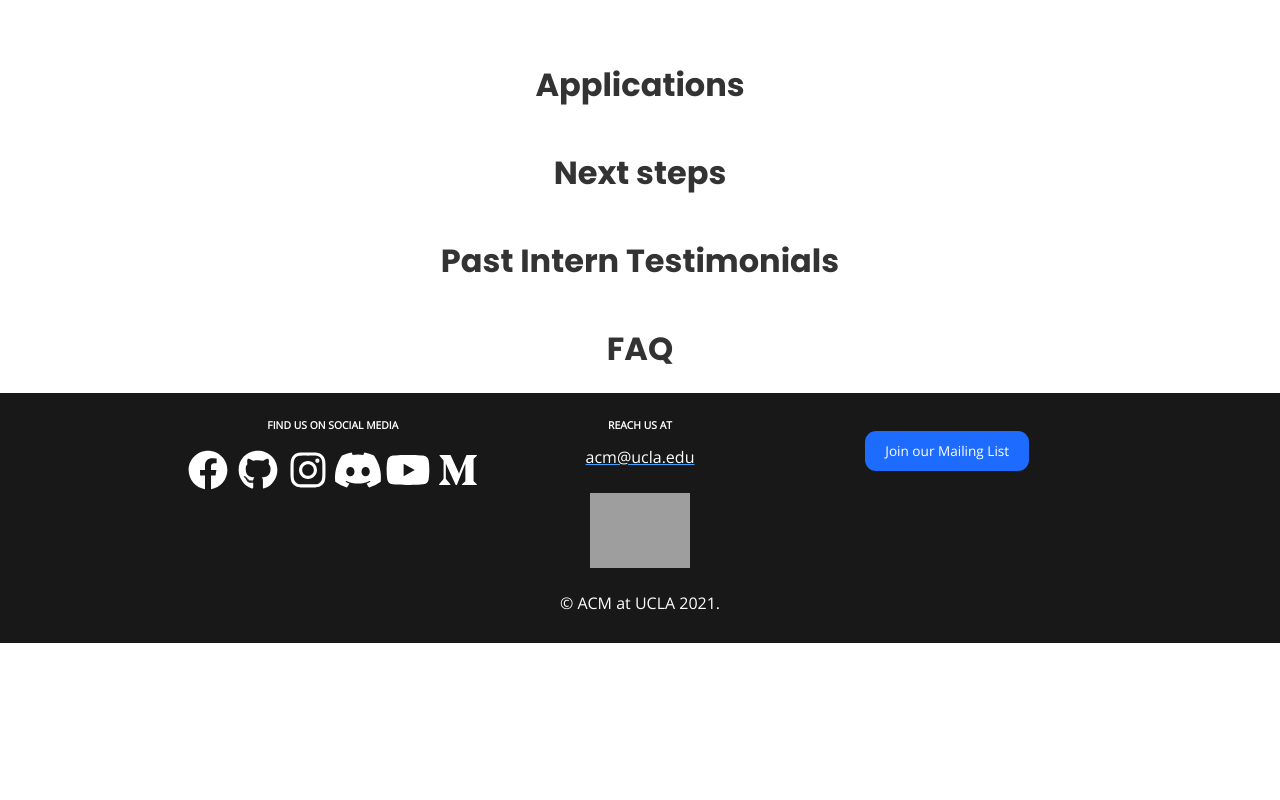
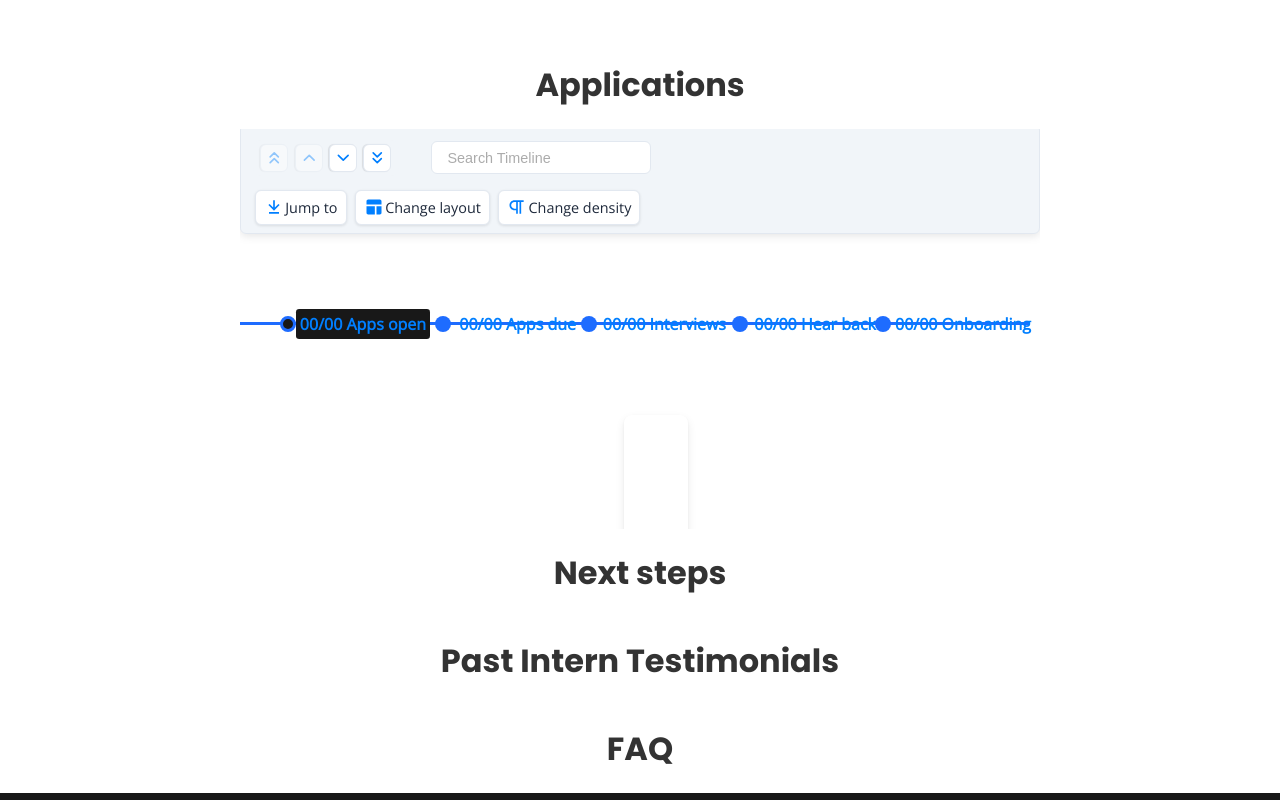
Before and after one commit to uclaacm/website, a Next.js app: page /internship in a window 1280 px wide. Shown: the part 1240-2040 px from the top of the page. Before the commit the page ends 1883 px from the top, so only its background shows below. Built offline with nearby package versions, Linux system fonts and the light colour scheme; grey boxes are pictures that could not be loaded.

Commit message:
added timeline dependency and rough timeline

```diff
--- a/package.json
+++ b/package.json
@@ -9,6 +9,7 @@
     "@fortawesome/react-fontawesome": "^0.1.14",
     "next": "11.0.0",
     "react": "^17.0.2",
+    "react-chrono": "^1.10.0",
     "react-countdown": "^2.3.2",
     "react-dom": "^17.0.2",
     "sass": "^1.35.1",
--- a/pages/internship.js
+++ b/pages/internship.js
@@ -2,9 +2,18 @@ import React from 'react';
 import Banner from '../components/Banner';
 import Layout from '../components/Layout';
 import data from '../data';
+import { Chrono } from "react-chrono";
+
 
 function InternshipPage(){
     const { committees } = data;
+    const items = [
+        {title: '00/00 Apps open',},
+        {title: "00/00 Apps due",},
+        {title: "00/00 Interviews",},
+        {title: "00/00 Hear back",},
+        {title: "00/00 Onboarding",},
+    ];
     return(
         <Layout>
             <Banner decorative />
@@ -47,6 +56,14 @@ function InternshipPage(){
             </div>
             <div className="content-section text-center">
                 <h1>Applications</h1>
+                <div style={{ width: "100%", height: "400px" }}>
+                    <Chrono
+                        items={items}
+                        hideControls
+                        itemWidth={150}
+                        theme={{primary: "#1E6CFF", secondary: "#181818"}}
+                        />
+                </div>
             </div>
             <div className="content-section text-center">
                 <h1>Next steps</h1>
```
Also changed, not shown: 1 other file (tests, documents, lock files or other folders).
